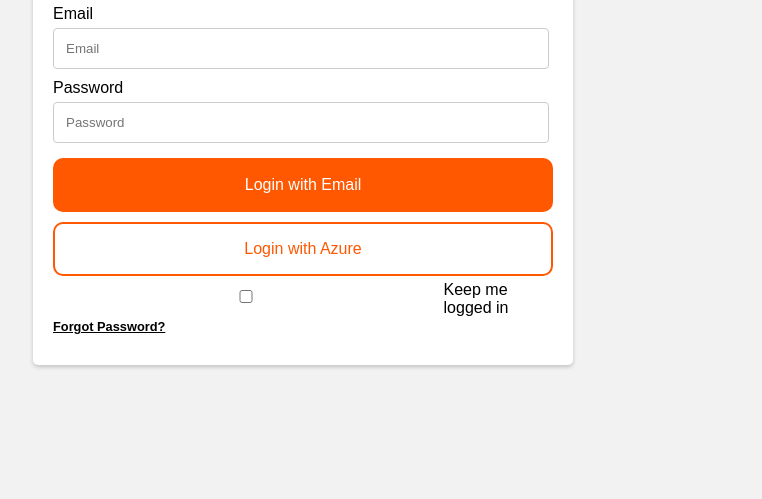
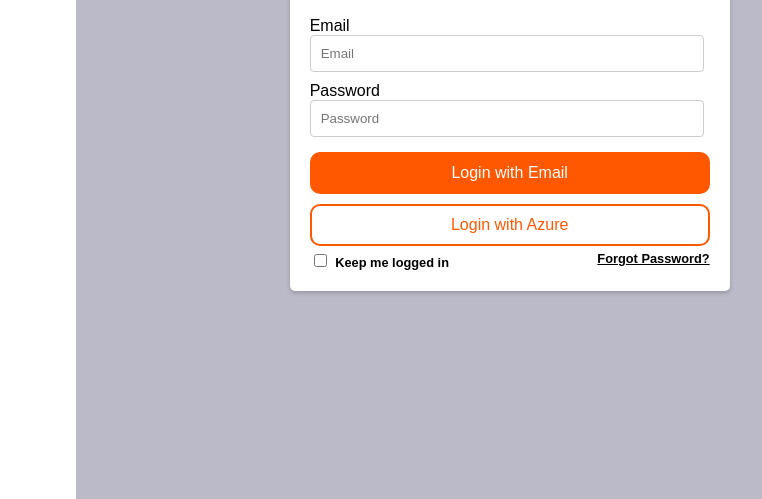
Before and after one commit to harridepaula/login-form, a plain HTML site: page index.html in a window 1280 px wide. Shown: the part 301-800 px from the top of the page, without its empty margins (337-1099 px from the left). Drawn offline with Linux system fonts and the light colour scheme.

Commit message:
Changing style of login form to split in two halves

```diff
--- a/index.html
+++ b/index.html
@@ -5,6 +5,11 @@
     <link rel="stylesheet" type="text/css" href="style.css">
 </head>
 <body>
+    <div class="container">
+        <div class="left-section">
+            <div class="animation"></div>
+        </div>
+        <div class="right-section">
             <div class="login-container">
                 <h1>Welcome Back!</h1>
                 <p>Scan your access card or login below.</p>
@@ -12,15 +17,17 @@
                     <label for="email">Email</label><br>
                     <input name="email" id="email" type="email" placeholder="Email" required><br>
                     <label for="password">Password</label><br>
-            <input name="password" id="email" type="password" placeholder="Password" required>
+                    <input name="password" id="password" type="password" placeholder="Password" required>
                     <button class="btn-primary" type="submit">Login with Email</button>
                     <button class="btn-secondary" type="submit">Login with Azure</button>
                     <div class="checkbox-container">
                         <input name="keep-logged-in" id="keep-logged-in" type="checkbox">
-                <label for="keep-logged-in" style="word-wrap:break-word">Keep me logged in</label>
+                        <label for="keep-logged-in">Keep me logged in</label>
+                    <a href="#" id="forgot-password">Forgot Password?</a>
                 </div>
-            <a href="#">Forgot Password?</a>
                 </form>
+            </div>
+        </div>
     </div>
 </body>
 </html>
--- a/style.css
+++ b/style.css
@@ -1,16 +1,39 @@
 body {
-    font-family: Arial, Helvetica, sans-serif;
-    background-color: #f2f2f2;
+font-family: Arial, Helvetica, sans-serif;
+margin: 0;
+}
+
+.container {
+    display: flex;
+}
+
+.left-section {
+    flex: 1;
+    background-color: #fff;
+    display: flex;
+    align-items: center;
+}
+
+.animation {
+    width: 100%;
+    height: 100vh;
+    background-color: #fff;
+    /* Add your animation styling here */
+}
+
+.right-section {
+    flex: 2;
+    background-color: #BBBAC8;
+    padding: 20px;
 }
 
 .login-container {
     position: relative;
     top: 20vh;
-    max-width: 500px;
-    padding: 40px;
+    max-width: 400px;
     margin: 0 auto;
     background-color: #fff;
-    padding: 20px 20px 30px 20px;
+    padding: 20px;
     border-radius: 5px;
     box-shadow: 0 2px 4px rgba(0, 0, 0, 0.2);
 }
@@ -23,19 +46,28 @@ form {
     margin-top: 20px;
 }
 
-input {
-    width: 94%;
-    padding: 0.75rem;
-    margin: 5px 0 30px 0;
+input[type="email"],
+input[type="password"] {
+    width: 93%;
+    padding: 10px;
     margin-bottom: 10px;
     border: 1px solid #ccc;
     border-radius: 4px;
 }
 
+.checkbox-container {
+    display: flex;
+    align-items: center;
+}
+
+.checkbox-container input[type="checkbox"] {
+    margin-right: 5px;
+}
+
 .btn-primary {
     margin: 5px 0;
     width: 100%;
-    padding: 1rem;
+    padding: 10px;
     font-size: 1rem;
     background-color: #FF5800;
     border: 2px solid #FF5800;
@@ -53,7 +85,7 @@ input {
 .btn-secondary {
     margin: 5px 0;
     width: 100%;
-    padding: 1rem;
+    padding: 10px;
     font-size: 1rem;
     background-color: #fff;
     border: 2px solid #FF5800;
@@ -68,31 +100,22 @@ input {
     border: 2px solid #FF5800;
 }
 
-a {
+a, a:visited {
     color: #000;
-    font-size: 0.8rem;
-    font-weight: 700;
 }
 
 .checkbox-container {
-    display: flex;
-    align-items: center;
+    display: inline;
+    align-items: space-between;
+    font-size: 0.8rem;
+    font-weight: 700;
+    font-size: 0.8rem;
 }
 
 .checkbox-container input[type="checkbox"] {
     margin-right: 5px;
 }
 
-[type="checkbox"] {
-    vertical-align:middle;
-    display: inline;
-    justify-content: center;
-    align-items: center;
-    word-wrap: break-word;
+#forgot-password {
+    float: right;
 }
-
-[type="checkbox"] > label {
-    color: #000;
-    font-size: 0.8rem;
-    font-weight: 700;
-}
```
Lines whose indentation alone changed are shown as unchanged.
